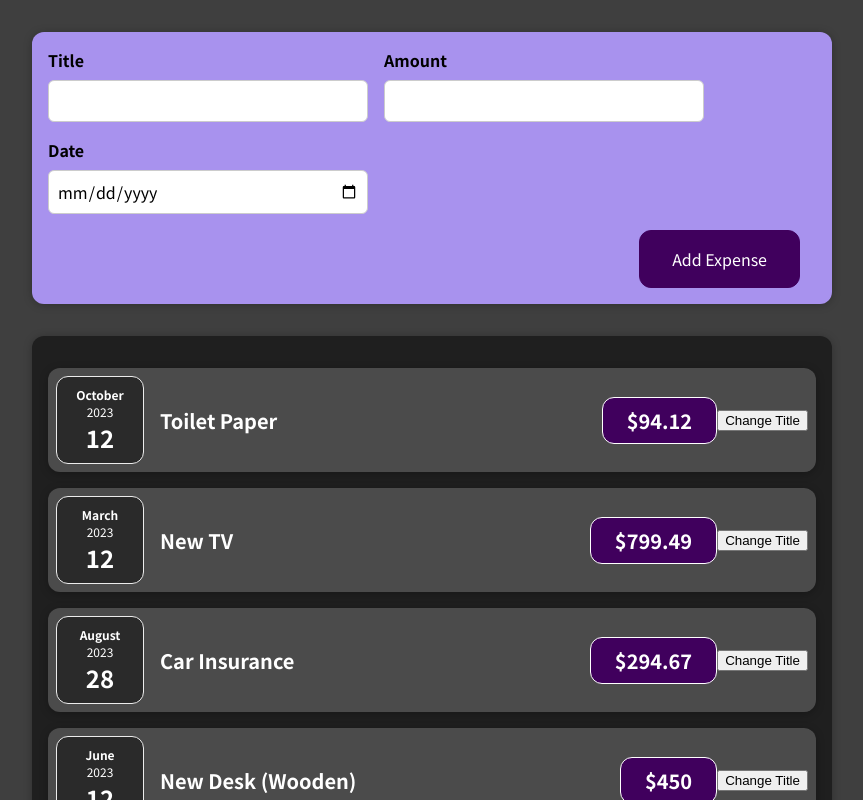
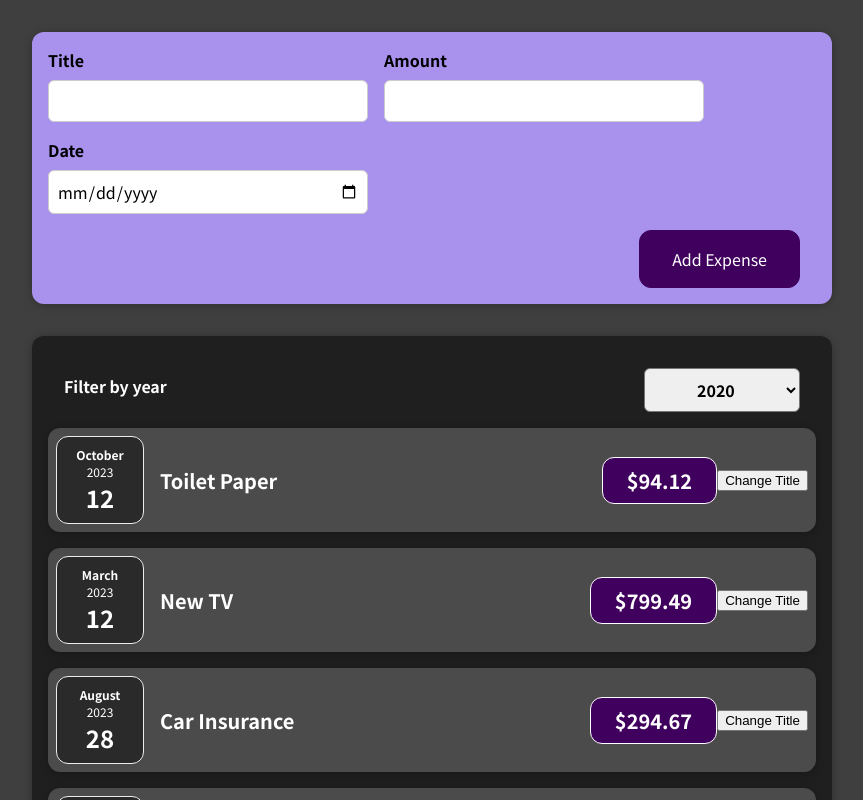
Before and after one commit to blessing986/Expense-Tracker, a React (Create React App) app: page / in a window 1280 px wide. Shown: the top 800 px of the page, without its empty margins (208-1071 px from the left). Built offline with nearby package versions, Linux system fonts and the light colour scheme.

Commit message:
chore: implemented filter

```diff
--- a/src/components/Expenses/Expenses.js
+++ b/src/components/Expenses/Expenses.js
@@ -1,9 +1,17 @@
+import { useState } from "react";
 import ExpenseItem from "./ExpenseItem";
+import ExpensesFilter from "./ExpensesFilter";
 import "./Expenses.css";
 
-const Expenses = props => {
+const Expenses = (props) => {
+  const [filteredYear, setfilteredYear] = useState("2020");
+  const filterChangeHandler = (selectedYear) => {
+    setfilteredYear(selectedYear);
+  };
   return (
     <div className="expenses">
+      <ExpensesFilter selected={filteredYear} onChangeFilter={filterChangeHandler} />
+
       <ExpenseItem
         title={props.items[0].title}
         amount={props.items[0].amount}
@@ -29,5 +37,5 @@ const Expenses = props => {
       />
     </div>
   );
-}
+};
 export default Expenses;
--- /dev/null
+++ b/src/components/Expenses/ExpensesFilter.css
@@ -0,0 +1,24 @@
+.expenses-filter {
+    color: white;
+    padding: 0 1rem;
+  }
+
+  .expenses-filter__control {
+    display: flex;
+    width: 100%;
+    align-items: center;
+    justify-content: space-between;
+    margin: 1rem 0;
+  }
+
+  .expenses-filter label {
+    font-weight: bold;
+    margin-bottom: 0.5rem;
+  }
+
+  .expenses-filter select {
+    font: inherit;
+    padding: 0.5rem 3rem;
+    font-weight: bold;
+    border-radius: 6px;
+  }
--- /dev/null
+++ b/src/components/Expenses/ExpensesFilter.js
@@ -0,0 +1,23 @@
+import "./ExpensesFilter.css";
+
+const ExpensesFilter = (props) => {
+  const dropdownChangeHandler = (event) => {
+    props.onChangeFilter(event.target.value);
+  };
+  return (
+    <div className="expenses-filter">
+      <div className="expenses-filter__control">
+        <label>Filter by year</label>
+        <select value={props.selected} onChange={dropdownChangeHandler}>
+          <option value="2023">2023</option>
+          <option value="2022">2022</option>
+          <option value="2021">2021</option>
+          <option value="2020">2020</option>
+          <option value="2019">2019</option>
+        </select>
+      </div>
+    </div>
+  );
+};
+
+export default ExpensesFilter;
```
